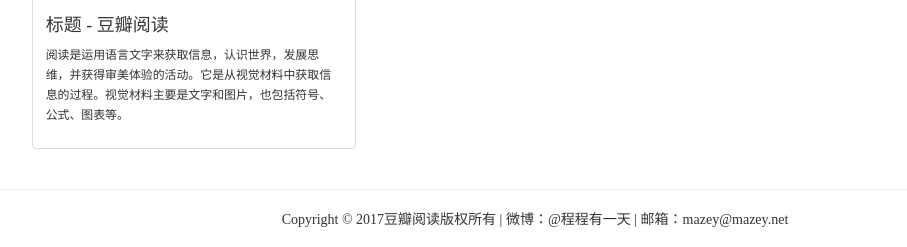
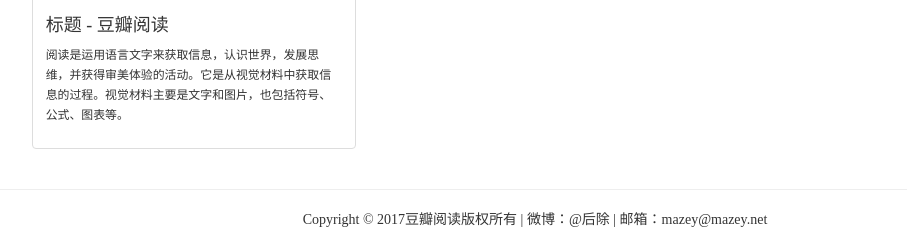
Before and after one commit to mazeyqian/bootstrap-blueprints, a plain HTML site: page lesson-first-waterfall/index.html in a window 1280 px wide. Shown: the part 1735-1982 px from the top of the page, without its empty margins (105-1012 px from the left). Drawn offline with Linux system fonts and the light colour scheme.

Commit message:
Update index.html

```diff
--- a/lesson-first-waterfall/index.html
+++ b/lesson-first-waterfall/index.html
@@ -134,7 +134,7 @@
                 </div>
                 <div class="col-md-10 col-md-offset-1">
                     <div class="col-md-12 text-center" style="padding-bottom: 17px;">
-                        Copyright © 2017豆瓣阅读版权所有 | 微博：@程程有一天 | 邮箱：mazey@mazey.net
+                        Copyright © 2017豆瓣阅读版权所有 | 微博：@后除 | 邮箱：mazey@mazey.net
                     </div>
                 </div>
             </div>
```
